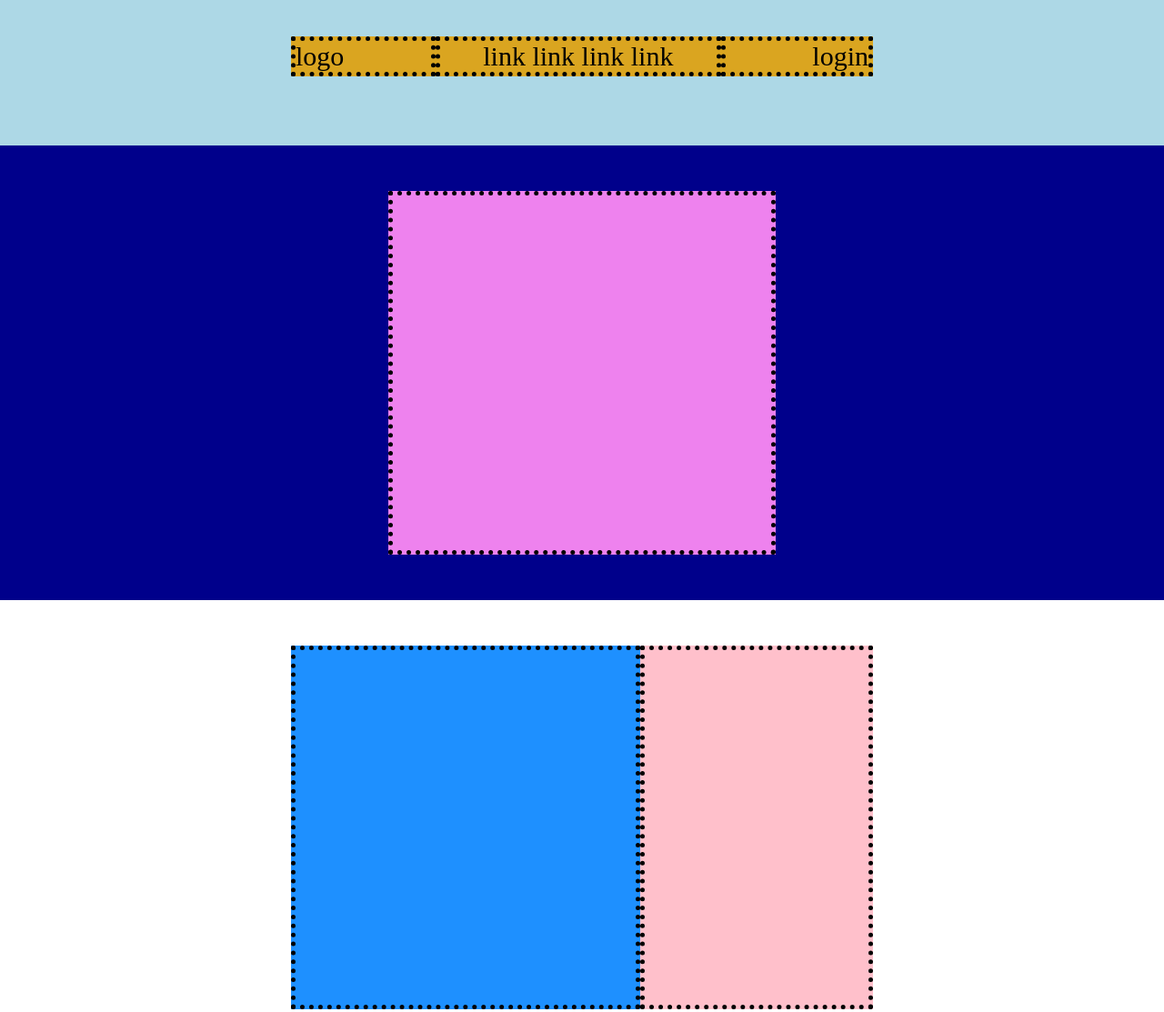
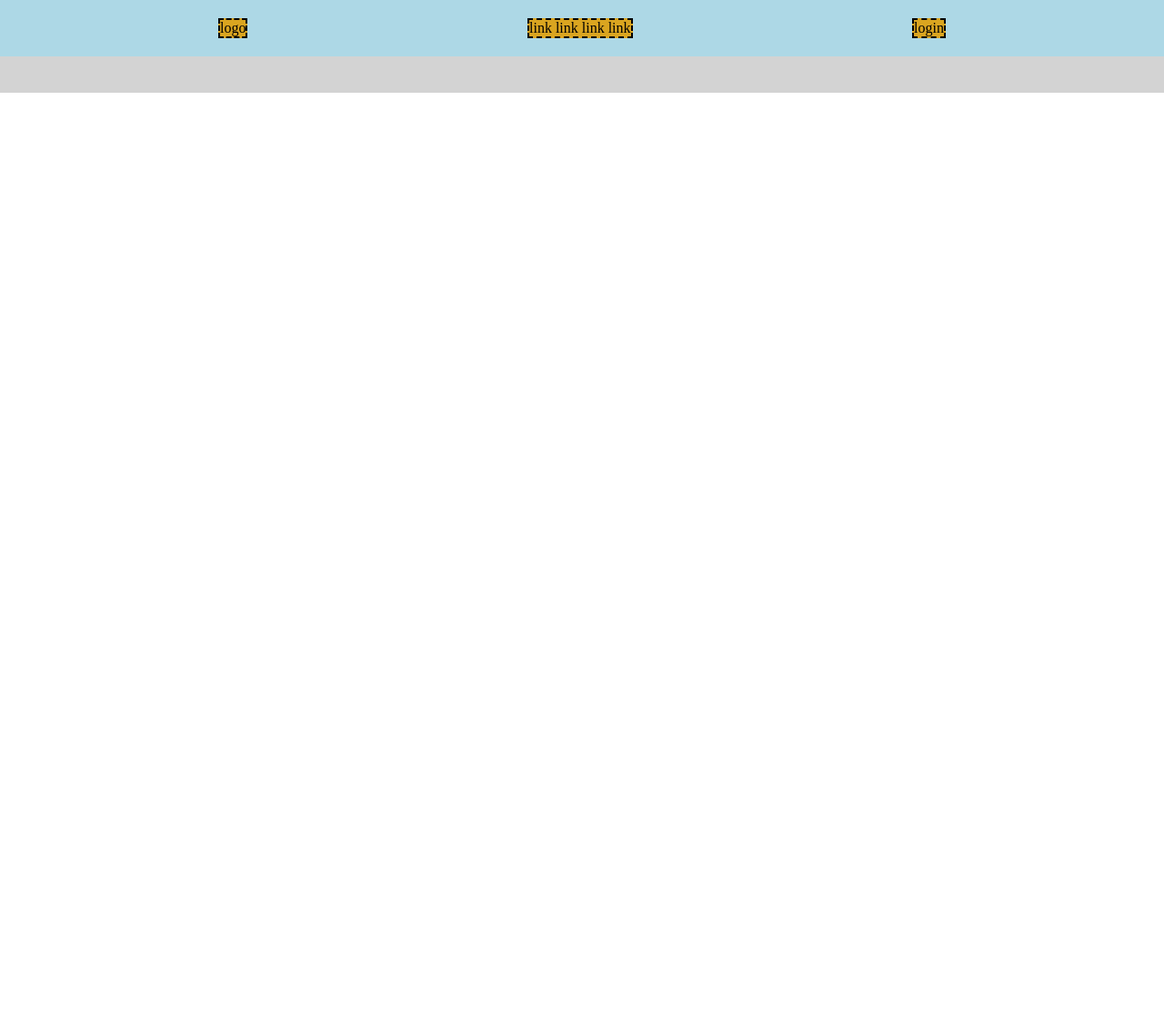
Before and after one commit to ChmielewskiGianpiero/htmlcss-struttura-discord, a plain HTML site: page index.html in a window 1280 px wide. Shown: the top 1113 px of the page at 91% size. After the commit the page ends 800 px from the top, so only its background shows below. Drawn offline with Linux system fonts and the light colour scheme.

Commit message:
RESTART - add struttura html,css e header

```diff
--- a/css/style.css
+++ b/css/style.css
@@ -1,169 +1,42 @@
-* {
+*{
     margin: 0;
     padding: 0;
     box-sizing: border-box;
 }
 
-body{
-    min-height: 100vh;
+.container{
+    margin: 0 auto;
+    max-width: 800px;
 }
 
-.container {
-    margin: 0 auto;
-    margin-top: 50px;
-    margin-bottom: 50px;
-    flex-basis: calc((100%)/3);
+.row{
+    display: flex;
+    flex-wrap: wrap;
 }
 
-.container {
-    margin: 0 auto;
+/* header */
+
+.col{
 
 }
 
-/* NAV */
-
-.row-nav{
-    display: flex;
-    justify-content: space-between;
-    font-size: 30px;
-    background-color: #DAA520;
-    max-width: 50%;
+.justify-between{
+    justify-content:space-between
 }
 
-
-.col-1 {
-    display: flex;
-    flex-grow: 1;
-
-}
-
-.col-2 {
-    display: flex;
-    flex-grow: 1;
-    justify-content: center;
-
-}
-
-.col-3{
-    flex-grow: 1;
-    display: flex;
-    flex-direction: row-reverse;
-}
-
-
-/* MAIN */
-
-.col-4{
-    display: flex;
-    background-color: #EE82EE;
-    flex-basis: calc((100%)/3);
-    margin-top: 50px;
-    margin-bottom: 50px;
-}
-
-.col-5, .col-6, .col-7{
-    display: flex;
-    margin-top: 50px;
-    margin-bottom: 50px;
-}
-
-.col-5{
-    background-color:#1E90FF ;
-    flex-basis: 30%;
-
-}
-
-.col-6{
-    background-color:#FFC0CB ;
-    flex-basis: 20%;
-
-}
-
-.col-7{
-
-    flex-basis: 50%;
-
-}
-
-.col-8{
-    background-color: #F08080;
-    flex-basis: 14%;
-}
-
-.col-9{
-    background-color: #20B2AA;
-    flex-basis: 9%;
-    border: 5px dotted black;
-
-
-}
-
-
-.flex{
-    display: flex;
-    flex-direction: column;
-}
-
-
-.flex-footer{
-    display: flex;
-    flex-direction: row;
-    flex-grow: 1;
-}
-
-
-.row{
-    display: flex;
-    min-height: 500px;
-    flex-grow: 1;
-    justify-content: center;
-}
-
-.row-large{
-    justify-content: center;
-    min-height: 900px;
-}
-
-/* COLORS */
-
-.blue{
-    background-color: #00008B;
-}
-
-.grey{
-    background-color: #D3D3D3;
-    display: flex;
-    flex-direction: row-reverse;
-}
-
-.black{
-    background-color: #23272A;
-}
-
-.green{
-    background-color: green;
-}
-
-/* DEBUG */
-
-.debug .header-page, .debug .footer-page, .debug nav{
-    min-height: 100px;
-}
+/* debug */
 
 .debug .header-page{
     background-color: #ADD8E6;
+    padding: 20px;
 }
 
 .debug .footer-page{
-    background-color: #23272A;
+    background-color: #D3D3D3;
+    padding: 20px;
 }
 
-.debug nav {
-    margin-top: 40px;
-    margin-bottom: 20px;
-
+.debug .col {
+    background-color: #DAA520;
+    border: 2px dashed black;
 }
-
-.debug .col-1,.col-2,.col-3,.col-4, .col-5, .col-6, .col-7, .col-8, .col-9{
-    border: 5px dotted black;
-}
--- a/index.html
+++ b/index.html
@@ -3,64 +3,26 @@
 <head>
     <meta charset="UTF-8">
     <meta name="viewport" content="width=device-width, initial-scale=1.0">
-    <title>Struttura Discord</title>
+    <title>Document</title>
     <link rel="stylesheet" href="./css/style.css">
 </head>
-<body class="debug flex" >
-
+<body class="debug">
     <header class="header-page">
-        <nav>
-            <div class="row-nav container ">
-                <div class="col-1">logo</div>
-
-                <div class="col-2">link link link link</div>
-
-                <div class="col-3">login</div>
+        <nav class="container">
+            <div class="row justify-between">
+                <div class="col">logo</div>
+                <div class="col">link link link link</div>
+                <div class="col">login</div>
             </div>
         </nav>
     </header>
 
-        <main class="main-content">
-        <div class="container">
-            <section class="row blue ">
-                <div class="col-4">
-                </div>
-            </section>
+    <main class="main-content">
 
-            <section class="row">
-                <div class="col-5"></div>
-                <div class="col-6"></div>
-            </section>
+    </main>
 
-            <section class="row grey ">
-                <div class="col-5"></div>
-                <div class="col-6"></div>
-            </section>
-
-            <section class="row">
-                <div class="col-5"></div>
-                <div class="col-6"></div>
-            </section>
-
-            <section class="row-large grey">
-                <div class="col-7 green"></div>
-            </section>
-
-            <section class="row black">
-                <div class="col-8"></div>
-                <div class="col-9"></div>
-                <div class="col-9"></div>
-                <div class="col-9"></div>
-                <div class="col-9"></div>
-            </section>
-        </div>
-        </main>
-
-        <div class="flex-footer">
-        <footer class="footer-page row">
-        </div>
+    <footer class="footer-page">
 
     </footer>
-
 </body>
 </html>
```
